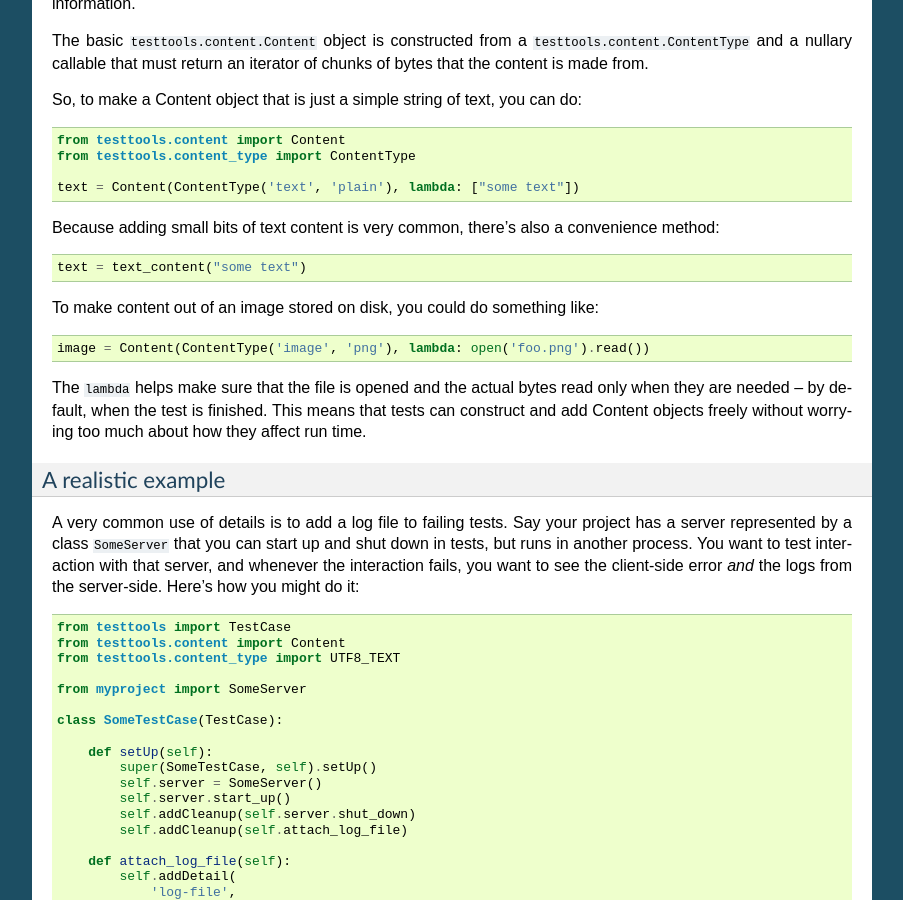
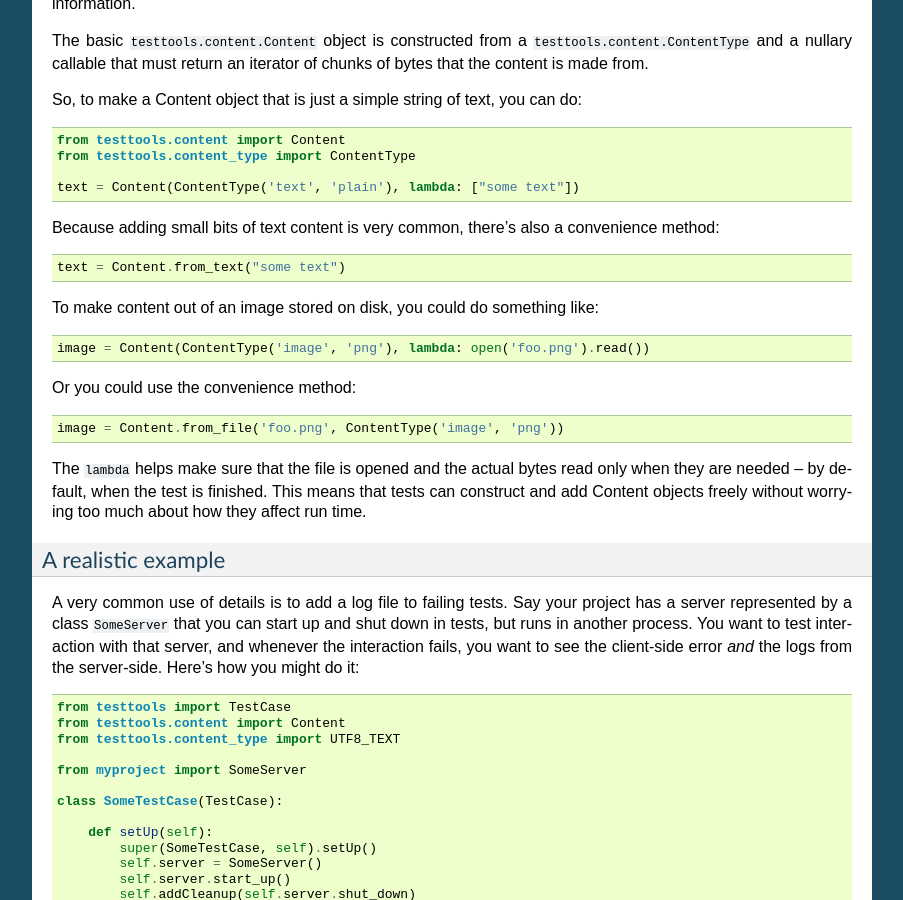
Before and after one commit to testing-cabal/testtools, a Sphinx documentation site: the page built from doc/for-test-authors.rst, in a window 1280 px wide and 900 px high, scrolled down 9891 px. Shown: the whole window, without its empty margins (198-1101 px from the left). Built offline with Sphinx 7.4.7, drawn with Linux system fonts in a browser that asks for light colours.

Commit message:
Update NEWS and MANUAL.

```diff
--- a/doc/for-test-authors.rst
+++ b/doc/for-test-authors.rst
@@ -634,11 +634,15 @@ do::
 Because adding small bits of text content is very common, there's also a
 convenience method::
 
-  text = text_content("some text")
+  text = Content.from_text("some text")
 
 To make content out of an image stored on disk, you could do something like::
 
   image = Content(ContentType('image', 'png'), lambda: open('foo.png').read())
+
+Or you could use the convenience method::
+
+  image = Content.from_file('foo.png', ContentType('image', 'png'))
 
 The ``lambda`` helps make sure that the file is opened and the actual bytes
 read only when they are needed – by default, when the test is finished.  This
```
Also changed, not shown: 1 other file.
